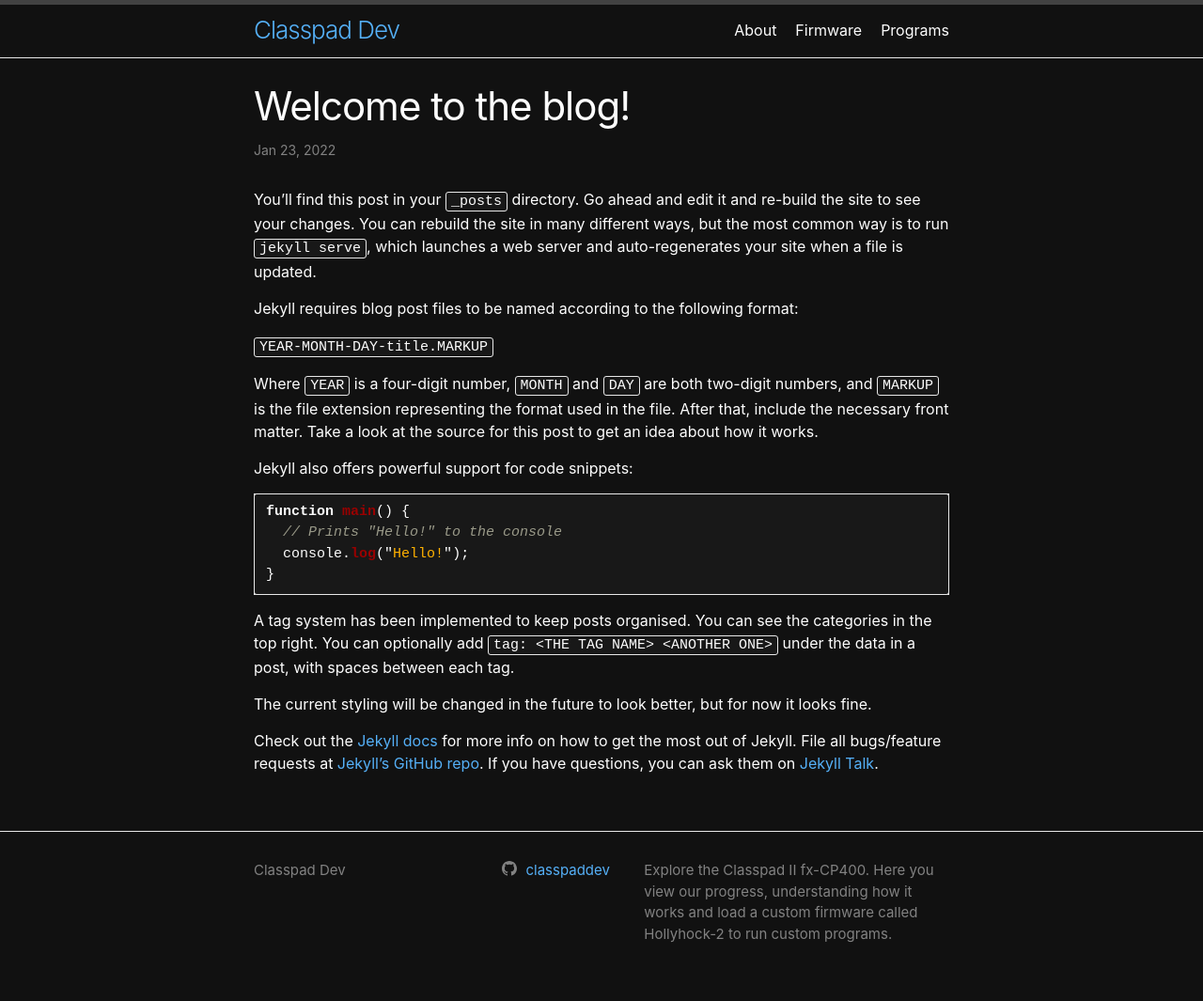
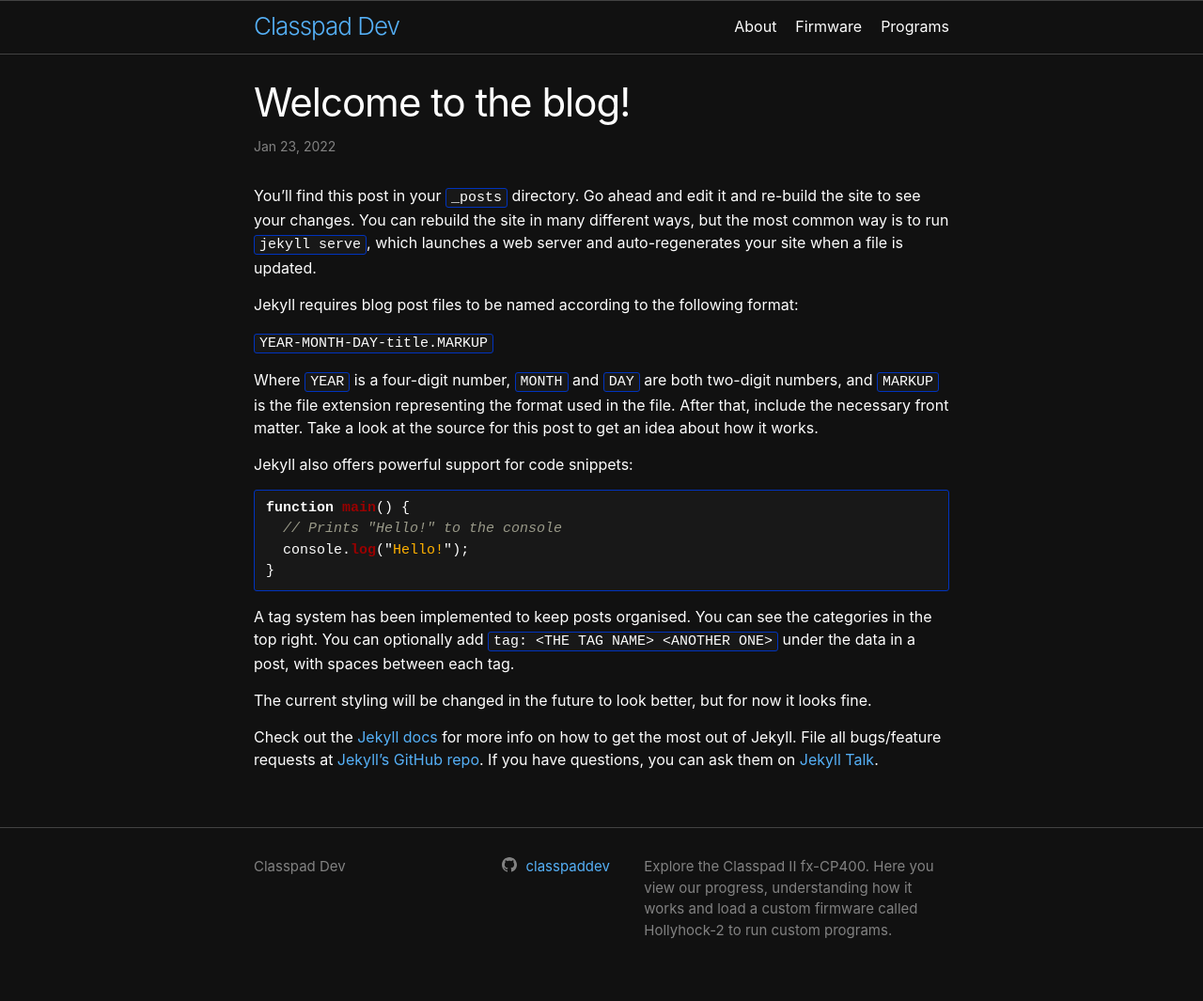
Before and after one commit to ClasspadDev/blog, a Jekyll site: the page built from _posts/2022-01-23-welcome.markdown, in a window 1280 px wide. Shown: the whole page at 94% size. Built offline with Jekyll 4.4.1, drawn with Linux system fonts in a browser that asks for light colours.

Commit message:
CSS Fixes / Improvements

```diff
--- a/_sass/minima.scss
+++ b/_sass/minima.scss
@@ -15,7 +15,7 @@ $background-color: #111 !default;
 $brand-color:      #55b0f7 !default;
 
 $grey-color:       #828282 !default;
-$grey-color-light: lighten($grey-color, 40%) !default;
+$grey-color-light: lighten($grey-color, 10%) !default;
 $grey-color-dark:  darken($grey-color, 25%) !default;
 
 $table-text-align: left !default;
--- a/_sass/minima/_base.scss
+++ b/_sass/minima/_base.scss
@@ -149,7 +149,7 @@ blockquote {
 pre,
 code {
   @include relative-font-size(0.9375);
-  border: 1px solid $grey-color-light;
+  border: 1px solid #0033be;
   border-radius: 3px;
   background-color: #181818;
 }
--- a/_sass/minima/_layout.scss
+++ b/_sass/minima/_layout.scss
@@ -2,8 +2,8 @@
  * Site header
  */
 .site-header {
-  border-top: 5px solid $grey-color-dark;
-  border-bottom: 1px solid $grey-color-light;
+  border-top: 1px solid $grey-color-dark;
+  border-bottom: 1px solid $grey-color-dark;
   min-height: $spacing-unit * 1.865;
 
   // Positioning context for the mobile navigation icon
@@ -106,7 +106,7 @@
  * Site footer
  */
 .site-footer {
-  border-top: 1px solid $grey-color-light;
+  border-top: 1px solid $grey-color-dark;
   padding: $spacing-unit 0;
 }
 
--- a/_sass/minima/_syntax-highlighting.scss
+++ b/_sass/minima/_syntax-highlighting.scss
@@ -2,7 +2,7 @@
  * Syntax highlighting styles
  */
 .highlight {
-  background: #fff;
+  // background: #fff;
   @extend %vertical-rhythm;
 
   .highlighter-rouge & {
```
